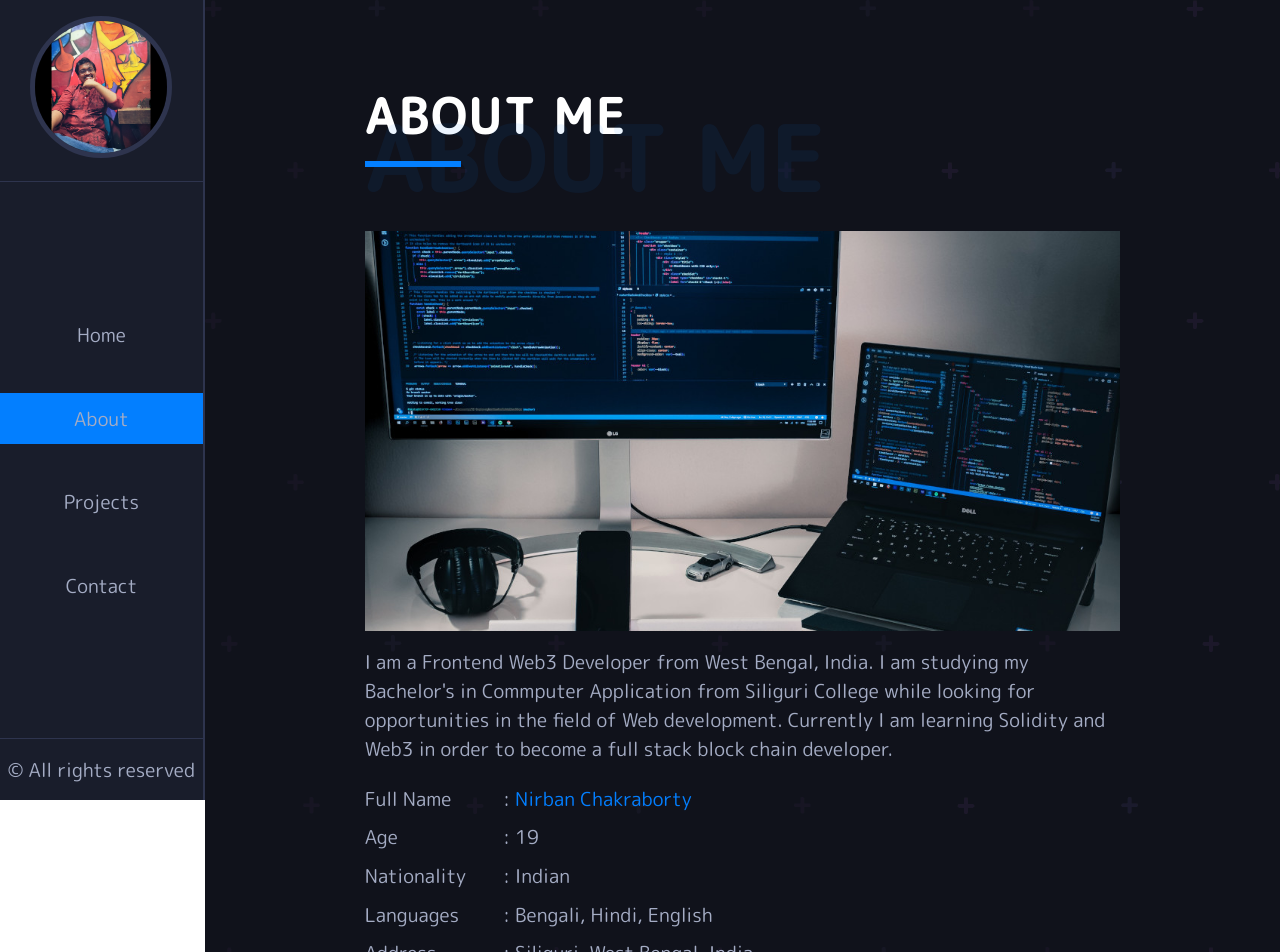
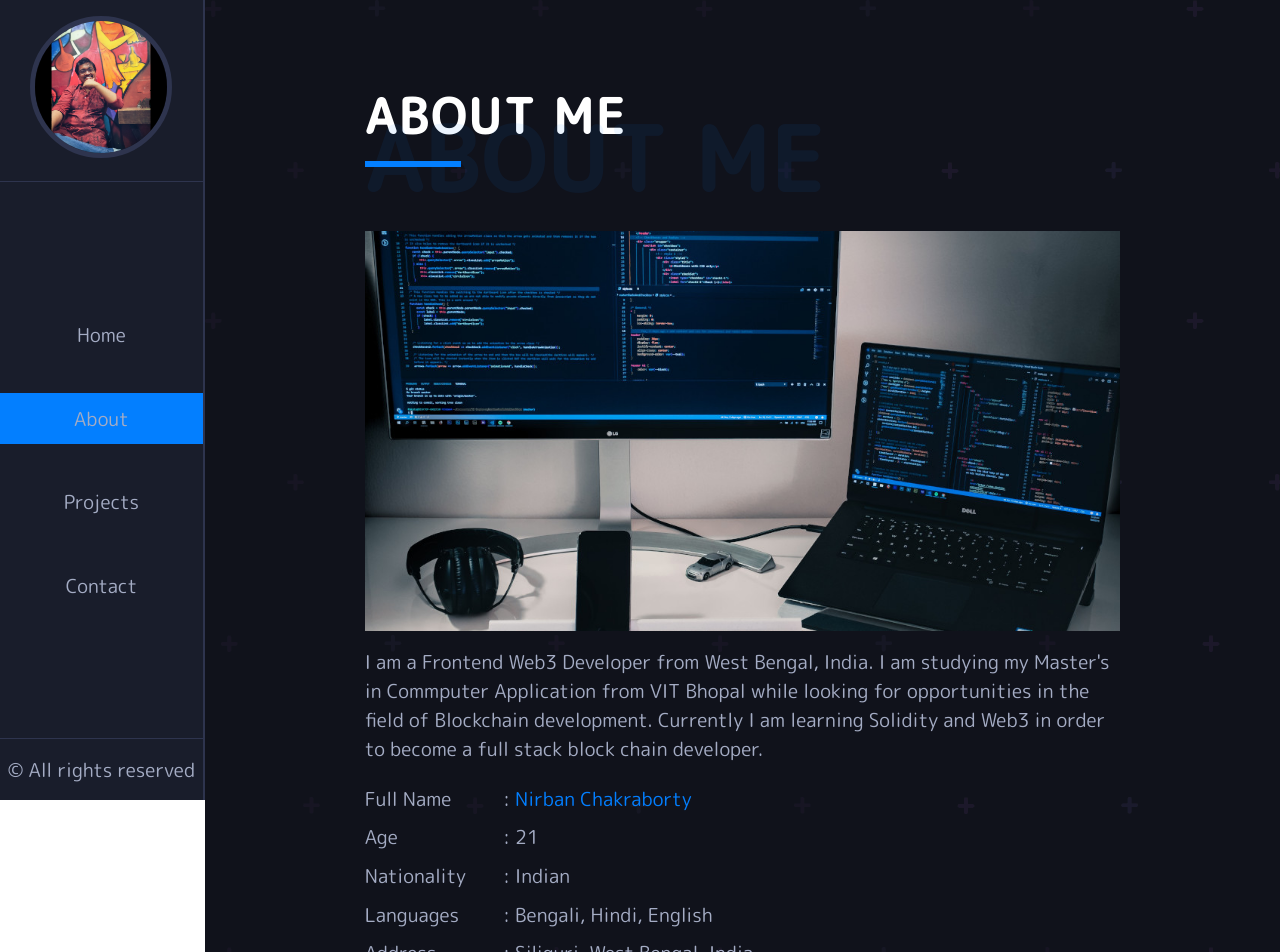
Before and after one commit to haroldcristopher/Harold_Portfolio, a React (Create React App) app: page /about in a window 1280 px wide. Shown: the top 952 px of the page. Built offline with nearby package versions, Linux system fonts and the light colour scheme.

Commit message:
updated new resume link and general information

```diff
--- a/src/components/ImageSection.js
+++ b/src/components/ImageSection.js
@@ -9,7 +9,7 @@ const ImageSection = () => {
             </div>
             <div className="about-info">
                 <p className='about-text'>
-                    I am a Frontend Web3 Developer from West Bengal, India. I am studying my Bachelor's in Commputer Application from Siliguri College while looking for opportunities in the field of Web development. Currently I am learning Solidity and Web3 in order to become a full stack block chain developer.
+                    I am a Frontend Web3 Developer from West Bengal, India. I am studying my Master's in Commputer Application from VIT Bhopal while looking for opportunities in the field of Blockchain development. Currently I am learning Solidity and Web3 in order to become a full stack block chain developer.
                 </p>
 
                 <div className="about-details">
@@ -22,14 +22,14 @@ const ImageSection = () => {
                     </div>
                     <div className="right-section">
                         <p>: <span>Nirban Chakraborty</span></p>
-                        <p>: 19</p>
+                        <p>: 21</p>
                         <p>: Indian</p>
                         <p>: Bengali, Hindi, English</p>
                         <p>: Siliguri, West Bengal, India</p>
                     </div>
                 </div>
                 <button className="btn">
-                    <a href="https://rxresu.me/nirban256/myresume" target="_blank" rel="noreferrer">My Resume</a>
+                    <a href="https://drive.google.com/file/d/18tbF902M_AyUf-hhL0ihx43_Jh77bd_4/view?usp=drive_link" target="_blank" rel="noreferrer">My Resume</a>
                 </button>
             </div>
         </div>
```
